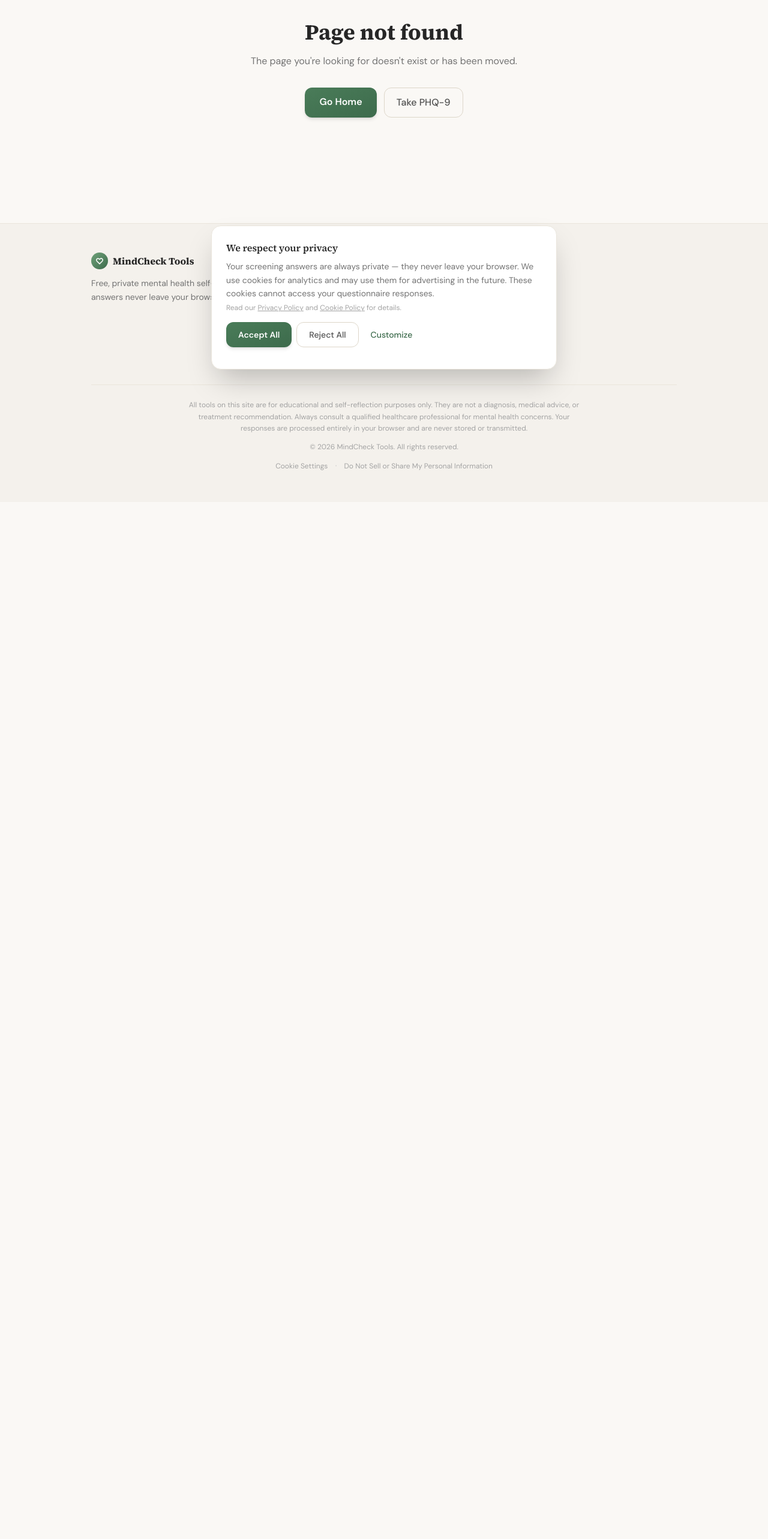
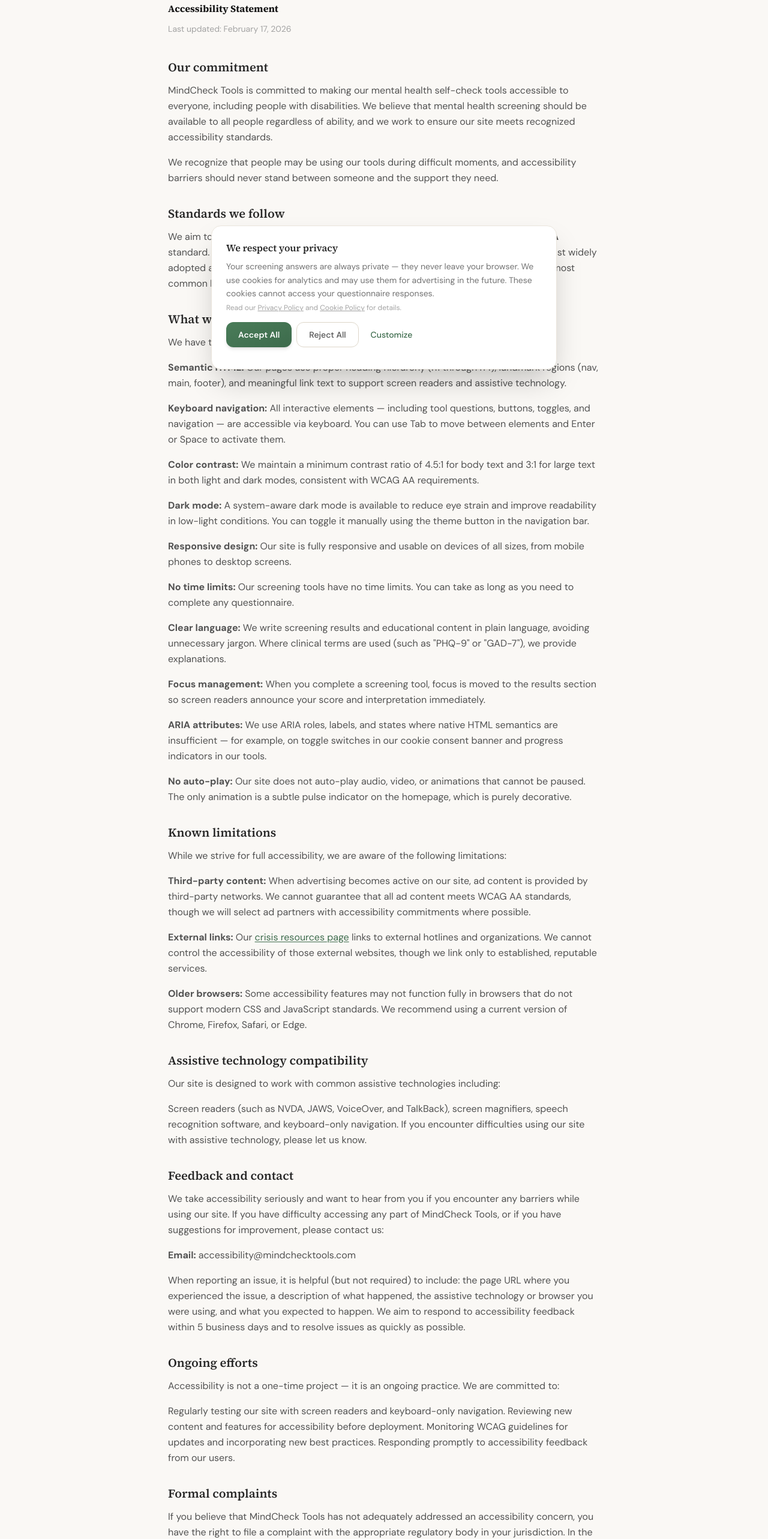
Before and after one commit to raiderj77/mhsud, a Next.js app: page /accessibility in a window 1280 px wide. Before the commit this address had no page. Shown: the part 160-2726 px from the top of the page at 60% size. Before the commit the page ends 997 px from the top, so only its background shows below. Built offline with nearby package versions, Linux system fonts and the light colour scheme.

Commit message:
feat: add accessibility statement page

```diff
--- /dev/null
+++ b/src/app/accessibility/page.tsx
@@ -0,0 +1,141 @@
+import type { Metadata } from "next";
+import Link from "next/link";
+import { createMetadata, breadcrumbJsonLd, SITE_URL } from "@/lib/metadata";
+
+export const metadata: Metadata = createMetadata({
+  path: "/accessibility",
+  title: "Accessibility Statement — MindCheck Tools",
+  description:
+    "MindCheck Tools accessibility statement. Our commitment to making mental health self-check tools usable by everyone, including people with disabilities.",
+  keywords: [
+    "accessibility statement", "web accessibility", "WCAG compliance",
+    "accessible mental health tools", "screen reader compatible",
+  ],
+});
+
+export default function AccessibilityPage() {
+  return (
+    <>
+      <script type="application/ld+json" dangerouslySetInnerHTML={{ __html: JSON.stringify(breadcrumbJsonLd([{ name: "Home", url: SITE_URL }, { name: "Accessibility Statement", url: `${SITE_URL}/accessibility` }])) }} />
+
+      <div className="max-w-3xl mx-auto px-4 sm:px-6 py-10 sm:py-16">
+        <header className="mb-10">
+          <h1 className="font-serif text-display font-bold text-neutral-900 dark:text-neutral-50 mb-3">Accessibility Statement</h1>
+          <p className="text-sm text-neutral-400 dark:text-neutral-500">Last updated: February 17, 2026</p>
+        </header>
+
+        <div className="prose-mh space-y-8">
+          <section>
+            <h2>Our commitment</h2>
+            <p>
+              MindCheck Tools is committed to making our mental health self-check tools accessible to everyone, including people with disabilities. We believe that mental health screening should be available to all people regardless of ability, and we work to ensure our site meets recognized accessibility standards.
+            </p>
+            <p>
+              We recognize that people may be using our tools during difficult moments, and accessibility barriers should never stand between someone and the support they need.
+            </p>
+          </section>
+
+          <section>
+            <h2>Standards we follow</h2>
+            <p>
+              We aim to conform to the <strong>Web Content Accessibility Guidelines (WCAG) 2.1 Level AA</strong> standard. WCAG is developed by the World Wide Web Consortium (W3C) and is the most widely adopted accessibility standard for web content. Level AA conformance addresses the most common barriers for users with disabilities.
+            </p>
+          </section>
+
+          <section>
+            <h2>What we&apos;ve done</h2>
+            <p>
+              We have taken the following steps to support accessibility across our site:
+            </p>
+            <p>
+              <strong>Semantic HTML:</strong> Our pages use proper heading hierarchy (h1 through h4), landmark regions (nav, main, footer), and meaningful link text to support screen readers and assistive technology.
+            </p>
+            <p>
+              <strong>Keyboard navigation:</strong> All interactive elements — including tool questions, buttons, toggles, and navigation — are accessible via keyboard. You can use Tab to move between elements and Enter or Space to activate them.
+            </p>
+            <p>
+              <strong>Color contrast:</strong> We maintain a minimum contrast ratio of 4.5:1 for body text and 3:1 for large text in both light and dark modes, consistent with WCAG AA requirements.
+            </p>
+            <p>
+              <strong>Dark mode:</strong> A system-aware dark mode is available to reduce eye strain and improve readability in low-light conditions. You can toggle it manually using the theme button in the navigation bar.
+            </p>
+            <p>
+              <strong>Responsive design:</strong> Our site is fully responsive and usable on devices of all sizes, from mobile phones to desktop screens.
+            </p>
+            <p>
+              <strong>No time limits:</strong> Our screening tools have no time limits. You can take as long as you need to complete any questionnaire.
+            </p>
+            <p>
+              <strong>Clear language:</strong> We write screening results and educational content in plain language, avoiding unnecessary jargon. Where clinical terms are used (such as &quot;PHQ-9&quot; or &quot;GAD-7&quot;), we provide explanations.
+            </p>
+            <p>
+              <strong>Focus management:</strong> When you complete a screening tool, focus is moved to the results section so screen readers announce your score and interpretation immediately.
+            </p>
+            <p>
+              <strong>ARIA attributes:</strong> We use ARIA roles, labels, and states where native HTML semantics are insufficient — for example, on toggle switches in our cookie consent banner and progress indicators in our tools.
+            </p>
+            <p>
+              <strong>No auto-play:</strong> Our site does not auto-play audio, video, or animations that cannot be paused. The only animation is a subtle pulse indicator on the homepage, which is purely decorative.
+            </p>
+          </section>
+
+          <section>
+            <h2>Known limitations</h2>
+            <p>
+              While we strive for full accessibility, we are aware of the following limitations:
+            </p>
+            <p>
+              <strong>Third-party content:</strong> When advertising becomes active on our site, ad content is provided by third-party networks. We cannot guarantee that all ad content meets WCAG AA standards, though we will select ad partners with accessibility commitments where possible.
+            </p>
+            <p>
+              <strong>External links:</strong> Our <Link href="/crisis-resources">crisis resources page</Link> links to external hotlines and organizations. We cannot control the accessibility of those external websites, though we link only to established, reputable services.
+            </p>
+            <p>
+              <strong>Older browsers:</strong> Some accessibility features may not function fully in browsers that do not support modern CSS and JavaScript standards. We recommend using a current version of Chrome, Firefox, Safari, or Edge.
+            </p>
+          </section>
+
+          <section>
+            <h2>Assistive technology compatibility</h2>
+            <p>
+              Our site is designed to work with common assistive technologies including:
+            </p>
+            <p>
+              Screen readers (such as NVDA, JAWS, VoiceOver, and TalkBack), screen magnifiers, speech recognition software, and keyboard-only navigation. If you encounter difficulties using our site with assistive technology, please let us know.
+            </p>
+          </section>
+
+          <section>
+            <h2>Feedback and contact</h2>
+            <p>
+              We take accessibility seriously and want to hear from you if you encounter any barriers while using our site. If you have difficulty accessing any part of MindCheck Tools, or if you have suggestions for improvement, please contact us:
+            </p>
+            <p>
+              <strong>Email:</strong> accessibility@mindchecktools.com
+            </p>
+            <p>
+              When reporting an issue, it is helpful (but not required) to include: the page URL where you experienced the issue, a description of what happened, the assistive technology or browser you were using, and what you expected to happen. We aim to respond to accessibility feedback within 5 business days and to resolve issues as quickly as possible.
+            </p>
+          </section>
+
+          <section>
+            <h2>Ongoing efforts</h2>
+            <p>
+              Accessibility is not a one-time project — it is an ongoing practice. We are committed to:
+            </p>
+            <p>
+              Regularly testing our site with screen readers and keyboard-only navigation. Reviewing new content and features for accessibility before deployment. Monitoring WCAG guidelines for updates and incorporating new best practices. Responding promptly to accessibility feedback from our users.
+            </p>
+          </section>
+
+          <section>
+            <h2>Formal complaints</h2>
+            <p>
+              If you believe that MindCheck Tools has not adequately addressed an accessibility concern, you have the right to file a complaint with the appropriate regulatory body in your jurisdiction. In the United States, you may contact the Department of Justice, Civil Rights Division, at <strong>ada.gov</strong>. In the European Union, you may contact your national equality body or ombudsman.
+            </p>
+          </section>
+        </div>
+      </div>
+    </>
+  );
+}
--- a/src/app/sitemap.ts
+++ b/src/app/sitemap.ts
@@ -20,6 +20,7 @@ export default function sitemap(): MetadataRoute.Sitemap {
     { url: `${SITE_URL}/privacy`, lastModified: now, changeFrequency: "monthly" as const, priority: 0.4 },
     { url: `${SITE_URL}/cookies`, lastModified: now, changeFrequency: "monthly" as const, priority: 0.4 },
     { url: `${SITE_URL}/terms`, lastModified: now, changeFrequency: "monthly" as const, priority: 0.4 },
+    { url: `${SITE_URL}/accessibility`, lastModified: now, changeFrequency: "monthly" as const, priority: 0.4 },
   ];
 
   const blogPages = BLOG_POSTS
--- a/src/components/Footer.tsx
+++ b/src/components/Footer.tsx
@@ -14,6 +14,7 @@ const INFO_LINKS = [
   { href: "/privacy", label: "Privacy Policy" },
   { href: "/cookies", label: "Cookie Policy" },
   { href: "/terms", label: "Terms of Use" },
+  { href: "/accessibility", label: "Accessibility" },
 ];
 
 export function Footer() {
```
